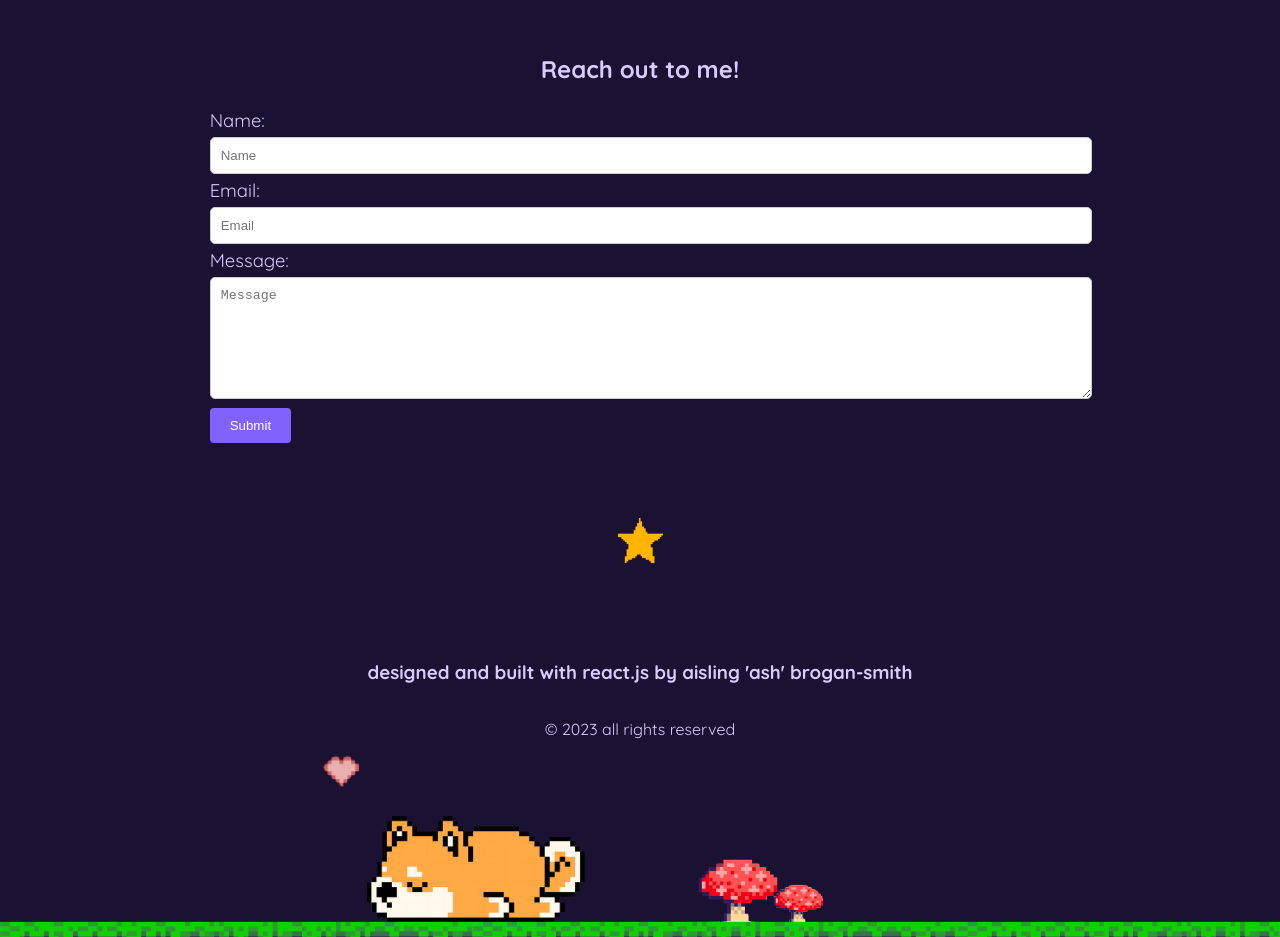
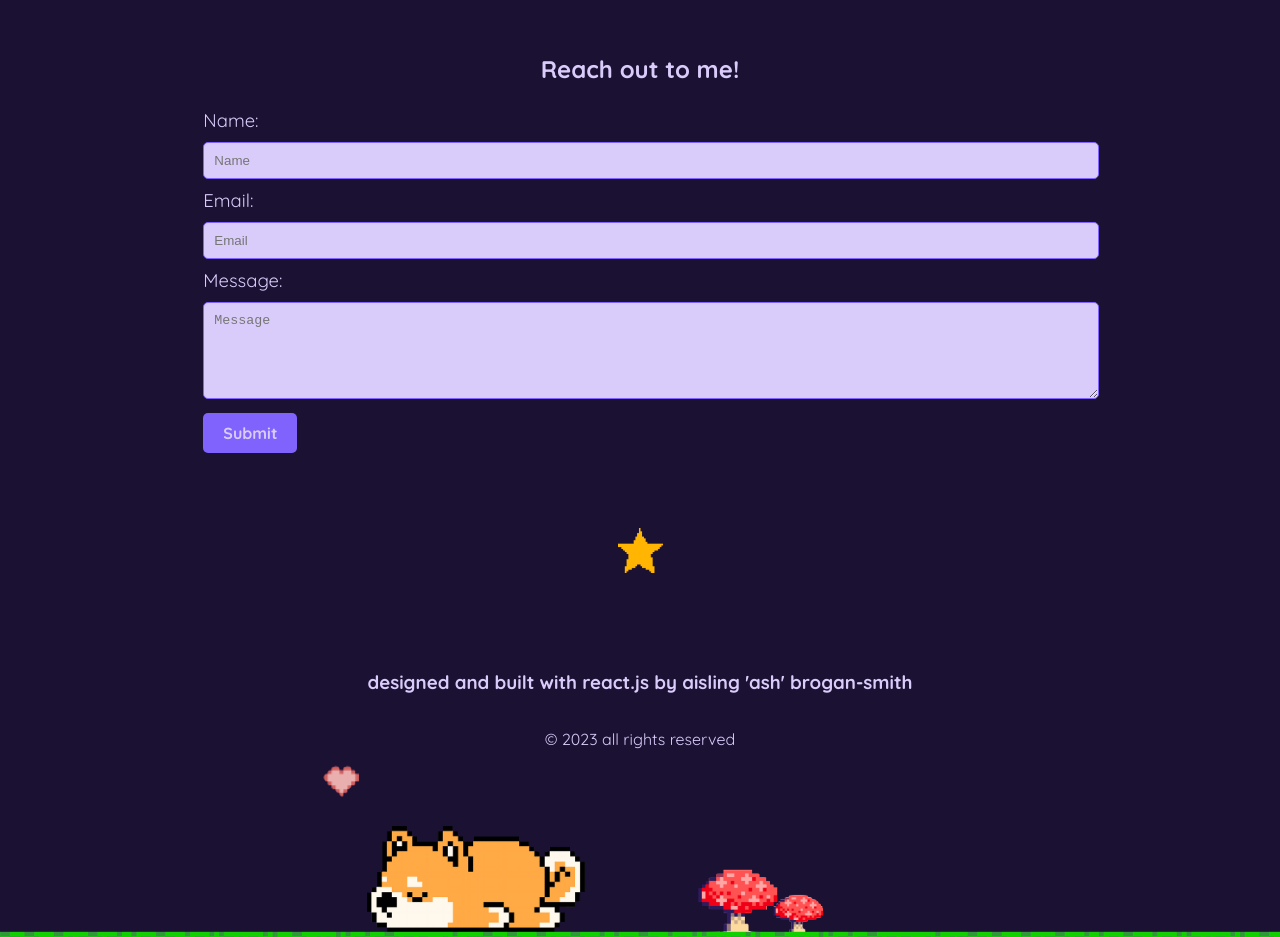
Before and after one commit to ashwantspizza/mywebsite, a React app in the folder ash-website/: page / in a window 1280 px wide. Shown: the part 3520-4457 px from the top of the page. Built offline with nearby package versions, Linux system fonts and the light colour scheme; some packages are replaced by stand-ins of ours.

Commit message:
applied font to submit button of contact form

```diff
--- a/ash-website/public/index.html
+++ b/ash-website/public/index.html
@@ -6,6 +6,10 @@
     <link rel="icon" type="image/png" href="favicon.ico">
     <title>Aisling Brogan-Smith</title>
 		<!-- fonts-->
+    <style>
+      @import url('https://fonts.googleapis.com/css?family=Quicksand');
+  </style>
+
 		<link rel="preconnect" href="https://fonts.googleapis.com" />
 		<link rel="preconnect" href="https://fonts.gstatic.com" crossorigin />
 		<link
--- a/ash-website/src/components/ContactForm.css
+++ b/ash-website/src/components/ContactForm.css
@@ -1,29 +1,29 @@
-/* Style labels */
 .input-label {
     font-size: 1.15rem;
   }
 
-  /* Style input fields */
   .input-field {
     width: 100%;
     padding: 10px;
-    margin: 5px 0;
-    border: 1px solid #ccc;
+    margin: 10px 0;
+    border: 1px solid #7f63fc;
     border-radius: 5px;
+    color: #1b1133;
+    background-color: #DACCFA;
   }
 
-  /* Style the submit button */
-  .form button {
+  .submit-button {
+    font-family: 'Quicksand', sans-serif;
+    font-size: 1rem;
+    font-weight: 800;
     background-color: #7f63fc;
-    color: white;
-    font-family: 'Comfortaa', sans-serif;
+    color: #DACCFA;
     padding: 10px 20px;
     border: none;
-    border-radius: 4px;
+    border-radius: 5px;
     cursor: pointer;
   }
 
-  /* Style the textarea, which has its own tag name */
   textarea.input-field {
-    height: 100px;
+    height: 75px;
   }
```
